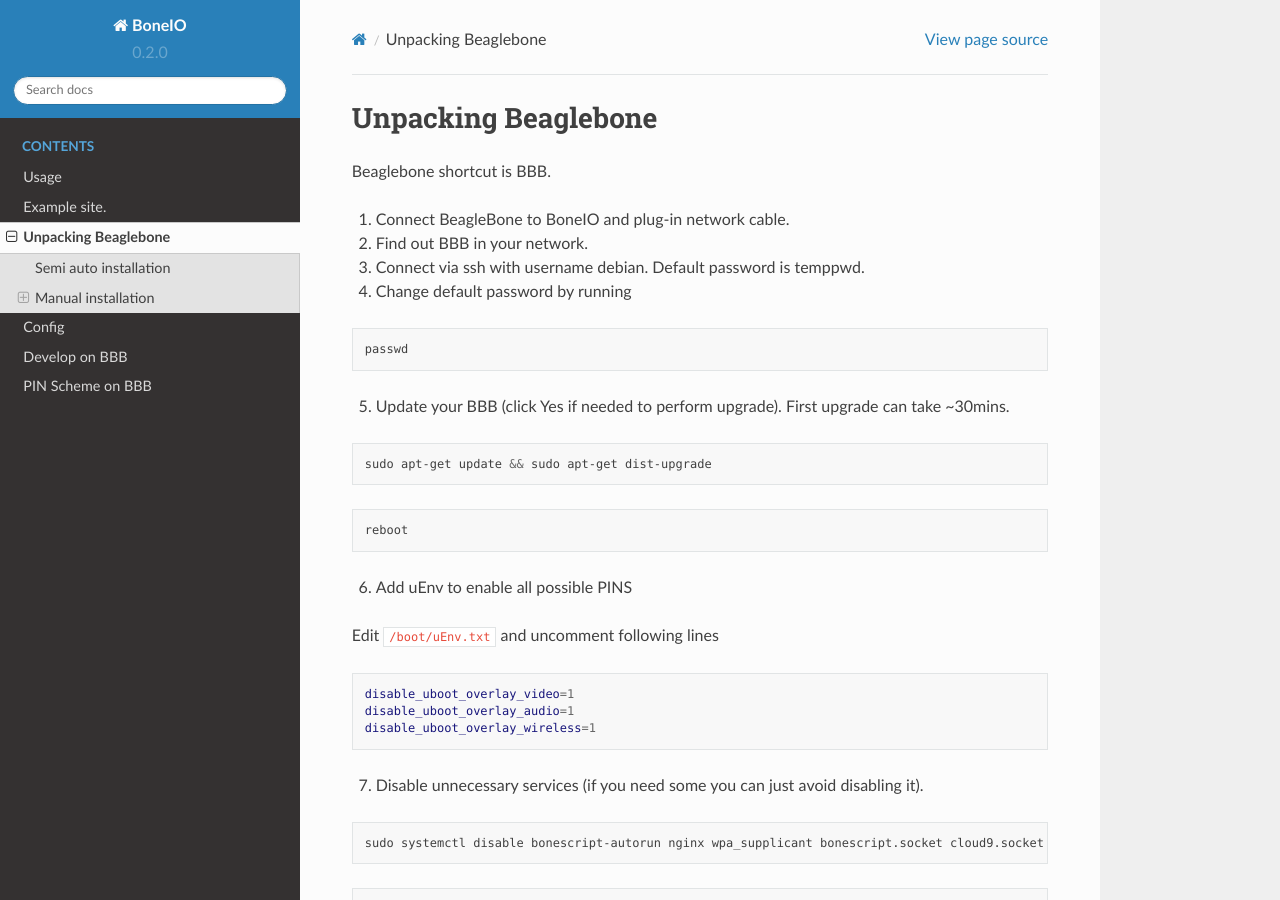
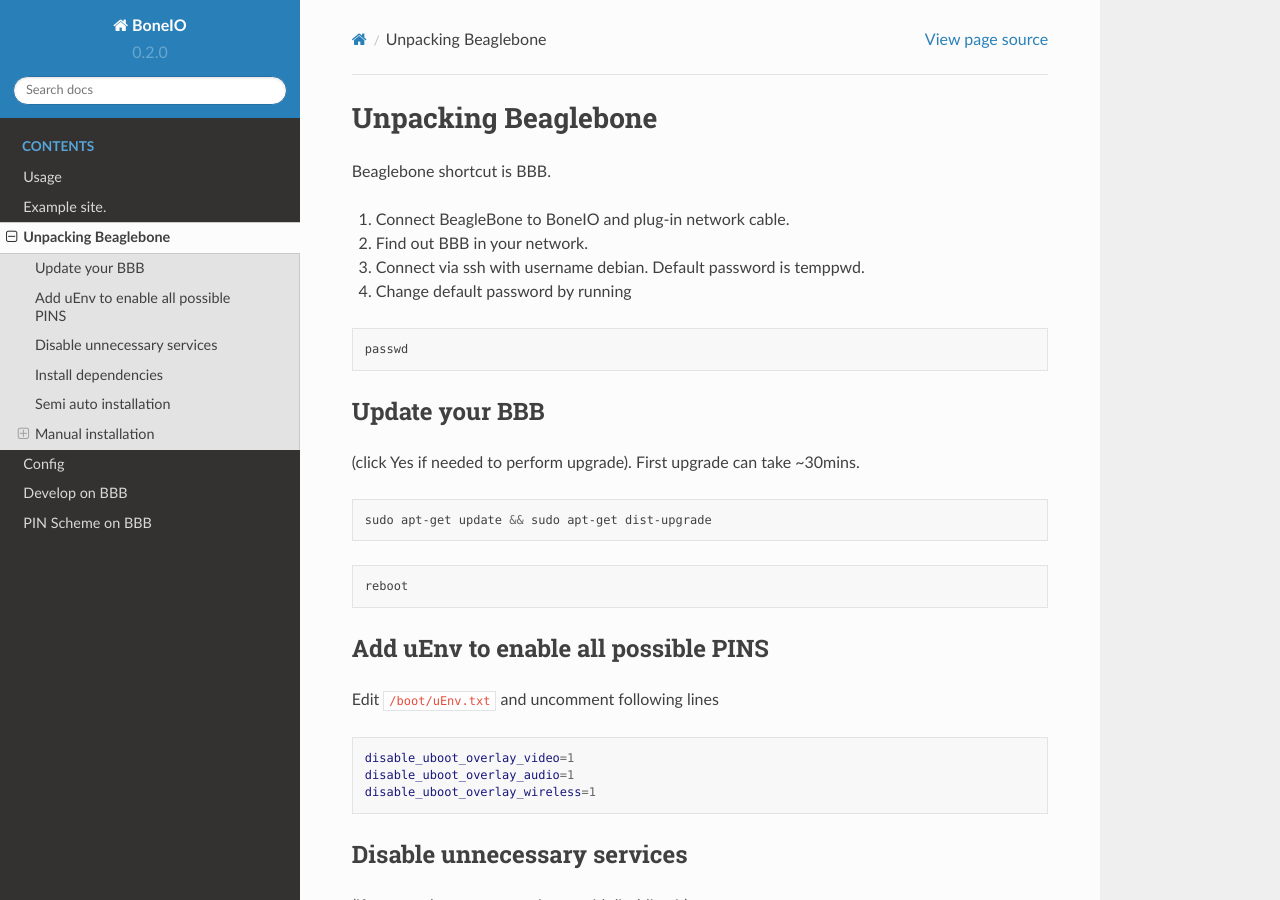
Before and after one commit to btomala/docs, a Sphinx documentation site: the page built from docs/app/first_start.md, in a window 1280 px wide and 900 px high. Built offline with Sphinx 7.4.7 and the Read the Docs theme 2.0.0, drawn with Linux system fonts in a browser that asks for light colours; some of the changed lines change nothing that is shown; some of the changed text lies outside the part shown.

Commit message:
add headers

````diff
--- a/docs/app/first_start.md
+++ b/docs/app/first_start.md
@@ -11,7 +11,9 @@
 passwd
 ```
 
-5. Update your BBB (click Yes if needed to perform upgrade). First upgrade can take ~30mins.
+#### Update your BBB
+
+(click Yes if needed to perform upgrade). First upgrade can take ~30mins.
 
 ```bash
 sudo apt-get update && sudo apt-get dist-upgrade
@@ -21,7 +23,7 @@
 reboot
 ```
 
-6. Add uEnv to enable all possible PINS
+#### Add uEnv to enable all possible PINS
 
 Edit `/boot/uEnv.txt` and uncomment following lines
 
@@ -31,7 +33,9 @@
 disable_uboot_overlay_wireless=1
 ```
 
-7. Disable unnecessary services (if you need some you can just avoid disabling it).
+#### Disable unnecessary services
+
+(if you need some you can just avoid disabling it).
 
 ```bash
 sudo systemctl disable bonescript-autorun nginx wpa_supplicant bonescript.socket cloud9.socket cryptsetup.target
@@ -41,7 +45,7 @@
 reboot
 ```
 
-8. Install dependencies
+#### Install dependencies
 
 ```bash
 sudo apt-get install libopenjp2-7-dev libatlas-base-dev python3-venv
````
